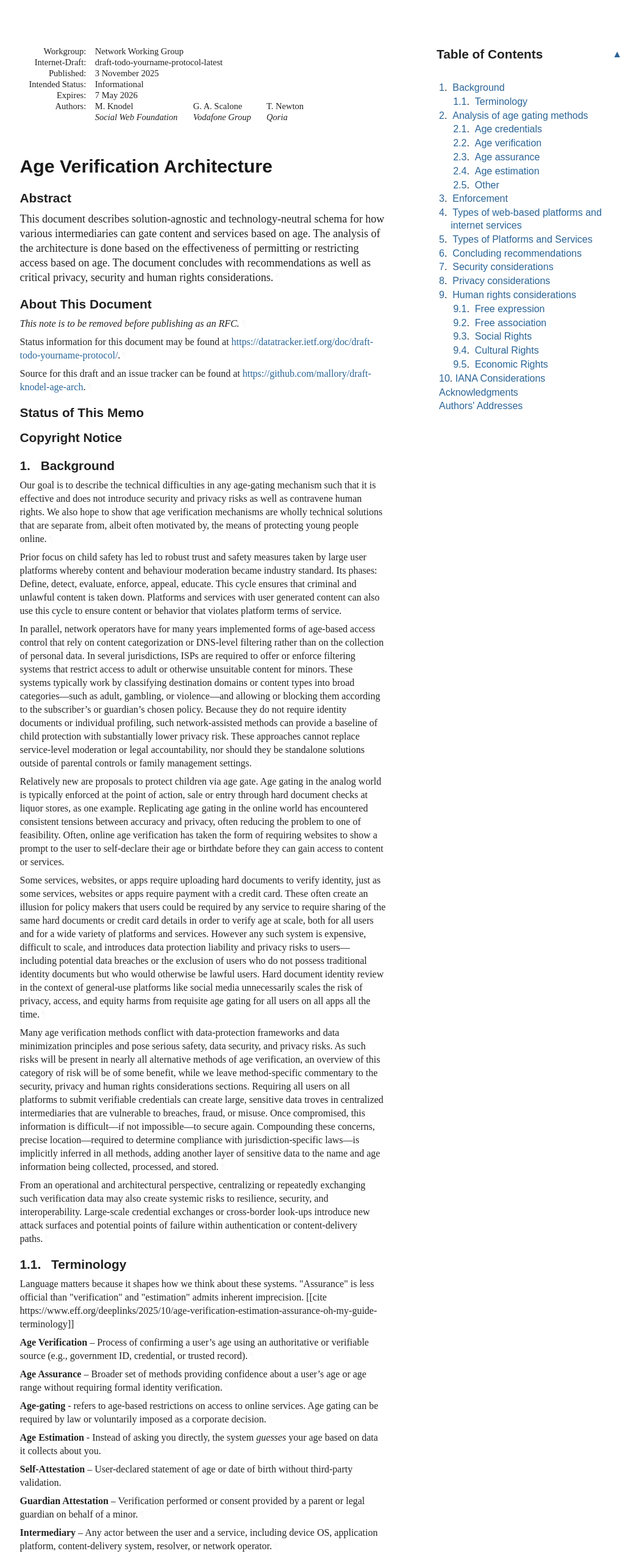
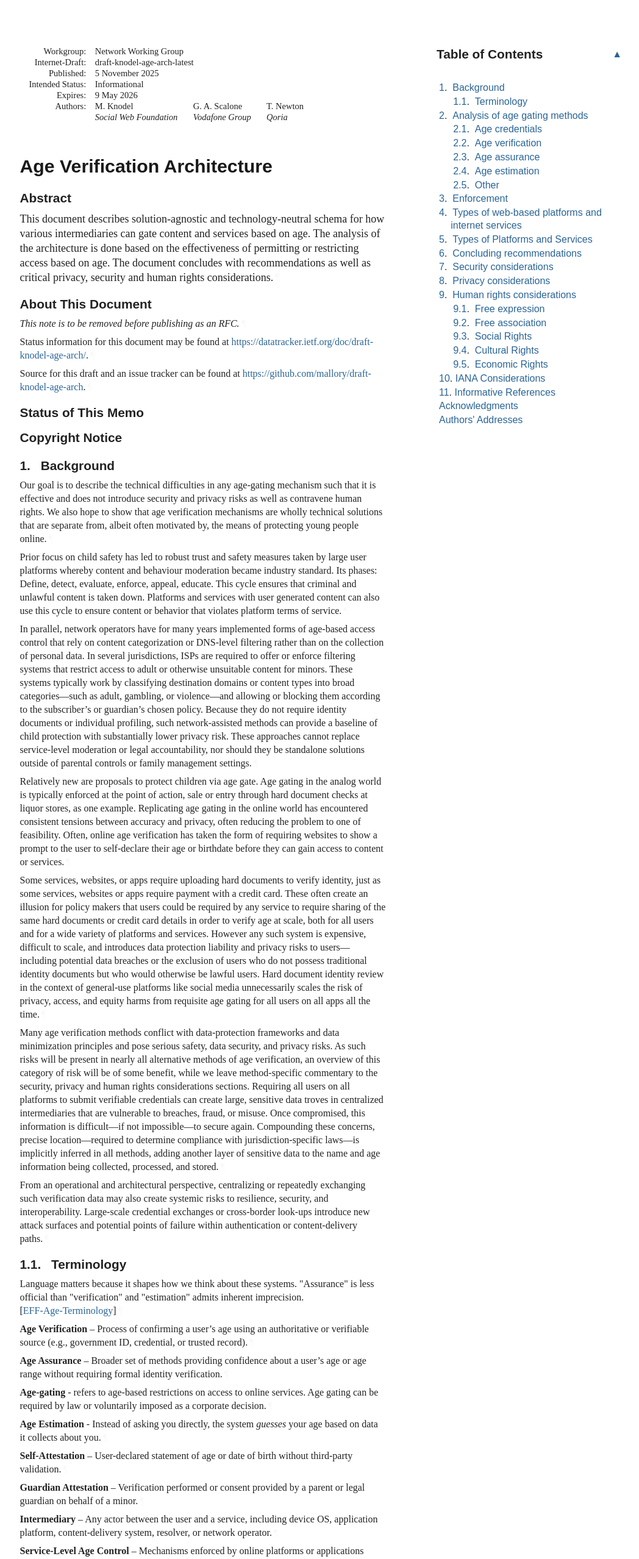
Before and after one commit to mallory/draft-knodel-age-arch, a plain HTML site: page draft-knodel-age-arch.html in a window 1280 px wide. Shown: the top 2557 px of the page at 61% size, without its empty margins (92-1140 px from the left). Drawn offline with Linux system fonts and the light colour scheme; a web font is replaced by a local one.

Commit message:
Script updating gh-pages from 88bbc84. [ci skip]

```diff
--- a/draft-knodel-age-arch.html
+++ b/draft-knodel-age-arch.html
@@ -13,7 +13,7 @@
     " name="description">
 <meta content="xml2rfc 3.31.0" name="generator">
 <meta content="age verification" name="keyword">
-<meta content="draft-todo-yourname-protocol-latest" name="ietf.draft">
+<meta content="draft-knodel-age-arch-latest" name="ietf.draft">
 <!-- Generator version information:
   xml2rfc 3.31.0
     Python 3.12.12
@@ -1049,7 +1049,7 @@ svg :is([fill="white"], [fill^="#fff"]) {
 </tr></thead>
 <tfoot><tr>
 <td class="left">Knodel, et al.</td>
-<td class="center">Expires 7 May 2026</td>
+<td class="center">Expires 9 May 2026</td>
 <td class="right">[Page]</td>
 </tr></tfoot>
 </table>
@@ -1059,15 +1059,15 @@ svg :is([fill="white"], [fill^="#fff"]) {
 <dt class="label-workgroup">Workgroup:</dt>
 <dd class="workgroup">Network Working Group</dd>
 <dt class="label-internet-draft">Internet-Draft:</dt>
-<dd class="internet-draft">draft-todo-yourname-protocol-latest</dd>
+<dd class="internet-draft">draft-knodel-age-arch-latest</dd>
 <dt class="label-published">Published:</dt>
 <dd class="published">
-<time datetime="2025-11-03" class="published">3 November 2025</time>
+<time datetime="2025-11-05" class="published">5 November 2025</time>
     </dd>
 <dt class="label-intended-status">Intended Status:</dt>
 <dd class="intended-status">Informational</dd>
 <dt class="label-expires">Expires:</dt>
-<dd class="expires"><time datetime="2026-05-07">7 May 2026</time></dd>
+<dd class="expires"><time datetime="2026-05-09">9 May 2026</time></dd>
 <dt class="label-authors">Authors:</dt>
 <dd class="authors">
 <div class="author">
@@ -1096,7 +1096,7 @@ svg :is([fill="white"], [fill^="#fff"]) {
       </h2>
 <p id="section-note.1-1">This note is to be removed before publishing as an RFC.<a href="#section-note.1-1" class="pilcrow">¶</a></p>
 <p id="section-note.1-2">
-        Status information for this document may be found at <span><a href="https://datatracker.ietf.org/doc/draft-todo-yourname-protocol/">https://datatracker.ietf.org/doc/draft-todo-yourname-protocol/</a></span>.<a href="#section-note.1-2" class="pilcrow">¶</a></p>
+        Status information for this document may be found at <span><a href="https://datatracker.ietf.org/doc/draft-knodel-age-arch/">https://datatracker.ietf.org/doc/draft-knodel-age-arch/</a></span>.<a href="#section-note.1-2" class="pilcrow">¶</a></p>
 <p id="section-note.1-3">Source for this draft and an issue tracker can be found at
         <span><a href="https://github.com/mallory/draft-knodel-age-arch">https://github.com/mallory/draft-knodel-age-arch</a></span>.<a href="#section-note.1-3" class="pilcrow">¶</a></p>
 </section>
@@ -1119,7 +1119,7 @@ svg :is([fill="white"], [fill^="#fff"]) {
         time. It is inappropriate to use Internet-Drafts as reference
         material or to cite them other than as "work in progress."<a href="#section-boilerplate.1-3" class="pilcrow">¶</a></p>
 <p id="section-boilerplate.1-4">
-        This Internet-Draft will expire on 7 May 2026.<a href="#section-boilerplate.1-4" class="pilcrow">¶</a></p>
+        This Internet-Draft will expire on 9 May 2026.<a href="#section-boilerplate.1-4" class="pilcrow">¶</a></p>
 </section>
 </div>
 <div id="copyright">
@@ -1218,10 +1218,13 @@ svg :is([fill="white"], [fill^="#fff"]) {
             <p id="section-toc.1-1.10.1"><a href="#section-10" class="auto internal xref">10</a>. <a href="#name-iana-considerations" class="internal xref">IANA Considerations</a></p>
 </li>
           <li class="compact toc ulBare ulEmpty" id="section-toc.1-1.11">
-            <p id="section-toc.1-1.11.1"><a href="#appendix-A" class="auto internal xref"></a><a href="#name-acknowledgments" class="internal xref">Acknowledgments</a></p>
+            <p id="section-toc.1-1.11.1"><a href="#section-11" class="auto internal xref">11</a>. <a href="#name-informative-references" class="internal xref">Informative References</a></p>
 </li>
           <li class="compact toc ulBare ulEmpty" id="section-toc.1-1.12">
-            <p id="section-toc.1-1.12.1"><a href="#appendix-B" class="auto internal xref"></a><a href="#name-authors-addresses" class="internal xref">Authors' Addresses</a></p>
+            <p id="section-toc.1-1.12.1"><a href="#appendix-A" class="auto internal xref"></a><a href="#name-acknowledgments" class="internal xref">Acknowledgments</a></p>
+</li>
+          <li class="compact toc ulBare ulEmpty" id="section-toc.1-1.13">
+            <p id="section-toc.1-1.13.1"><a href="#appendix-B" class="auto internal xref"></a><a href="#name-authors-addresses" class="internal xref">Authors' Addresses</a></p>
 </li>
         </ul>
 </nav>
@@ -1244,7 +1247,7 @@ svg :is([fill="white"], [fill^="#fff"]) {
         <h3 id="name-terminology">
 <a href="#section-1.1" class="section-number selfRef">1.1. </a><a href="#name-terminology" class="section-name selfRef">Terminology</a>
         </h3>
-<p id="section-1.1-1">Language matters because it shapes how we think about these systems. "Assurance" is less official than "verification" and "estimation" admits inherent imprecision. [[cite https://www.eff.org/deeplinks/2025/10/age-verification-estimation-assurance-oh-my-guide-terminology]]<a href="#section-1.1-1" class="pilcrow">¶</a></p>
+<p id="section-1.1-1">Language matters because it shapes how we think about these systems. "Assurance" is less official than "verification" and "estimation" admits inherent imprecision. <span>[<a href="#EFF-Age-Terminology" class="cite xref">EFF-Age-Terminology</a>]</span><a href="#section-1.1-1" class="pilcrow">¶</a></p>
 <p id="section-1.1-2"><strong>Age Verification</strong> – Process of confirming a user’s age using an authoritative or verifiable source (e.g., government ID, credential, or trusted record).<a href="#section-1.1-2" class="pilcrow">¶</a></p>
 <p id="section-1.1-3"><strong>Age Assurance</strong> – Broader set of methods providing confidence about a user’s age or age range without requiring formal identity verification.<a href="#section-1.1-3" class="pilcrow">¶</a></p>
 <p id="section-1.1-4"><strong>Age-gating</strong> - refers to age-based restrictions on access to online services. Age gating can be required by law or voluntarily imposed as a corporate decision.<a href="#section-1.1-4" class="pilcrow">¶</a></p>
@@ -1515,6 +1518,19 @@ svg :is([fill="white"], [fill^="#fff"]) {
 <p id="section-10-1">This document has no IANA actions.<a href="#section-10-1" class="pilcrow">¶</a></p>
 </section>
 </div>
+<div id="sec-informative-references">
+<section id="section-11">
+      <h2 id="name-informative-references">
+<a href="#section-11" class="section-number selfRef">11. </a><a href="#name-informative-references" class="section-name selfRef">Informative References</a>
+      </h2>
+<dl class="references">
+<dt id="EFF-Age-Terminology">[EFF-Age-Terminology]</dt>
+    <dd>
+<span class="refAuthor">Electronic Frontier Foundation (EFF)</span>, <span class="refTitle">"Age Assurance, Estimation, Verification—Oh My! A Guide to the Terminology"</span>, <time datetime="2025-10" class="refDate">October 2025</time>, <span>&lt;<a href="https://www.eff.org/deeplinks/2025/10/age-verification-estimation-assurance-oh-my-guide-terminology">https://www.eff.org/deeplinks/2025/10/age-verification-estimation-assurance-oh-my-guide-terminology</a>&gt;</span>. </dd>
+<dd class="break"></dd>
+</dl>
+</section>
+</div>
 <div id="acknowledgments">
 <section id="appendix-A">
       <h2 id="name-acknowledgments">
```
Also changed, not shown: draft-knodel-age-arch.txt.
